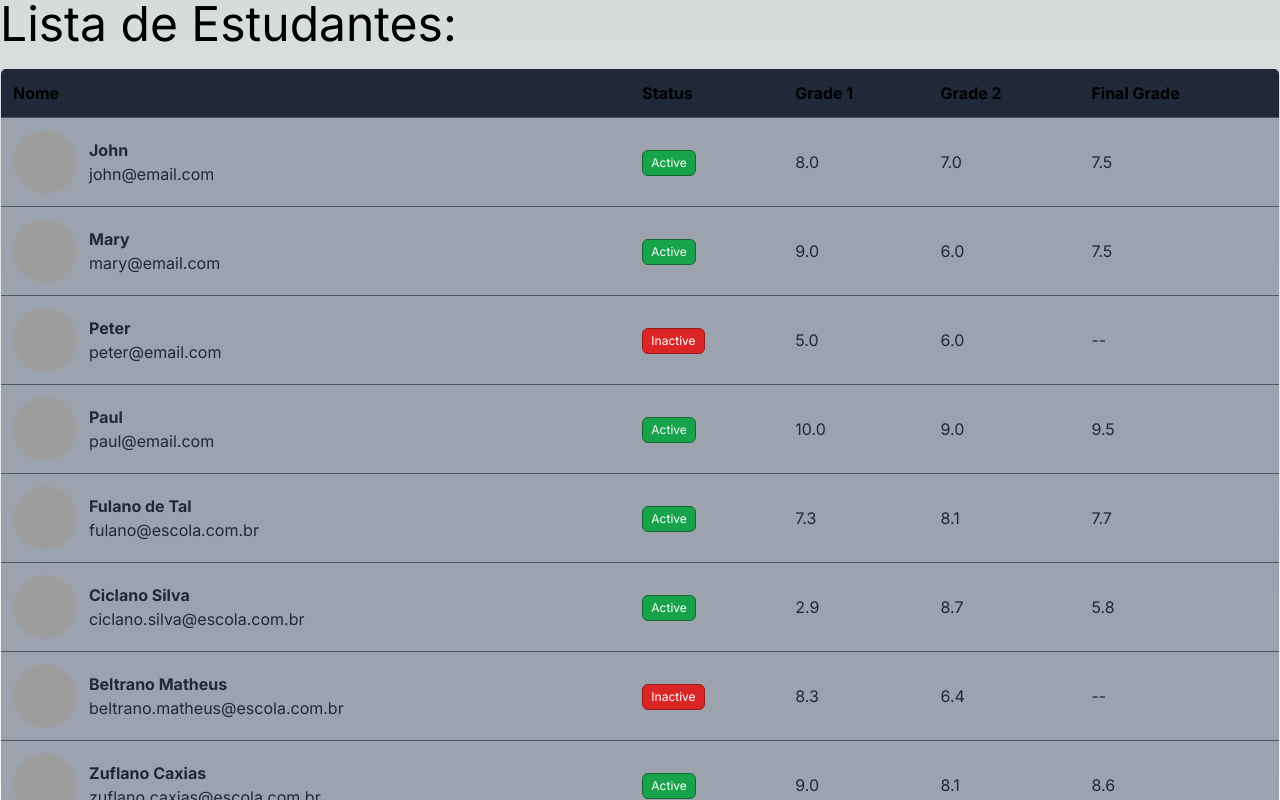
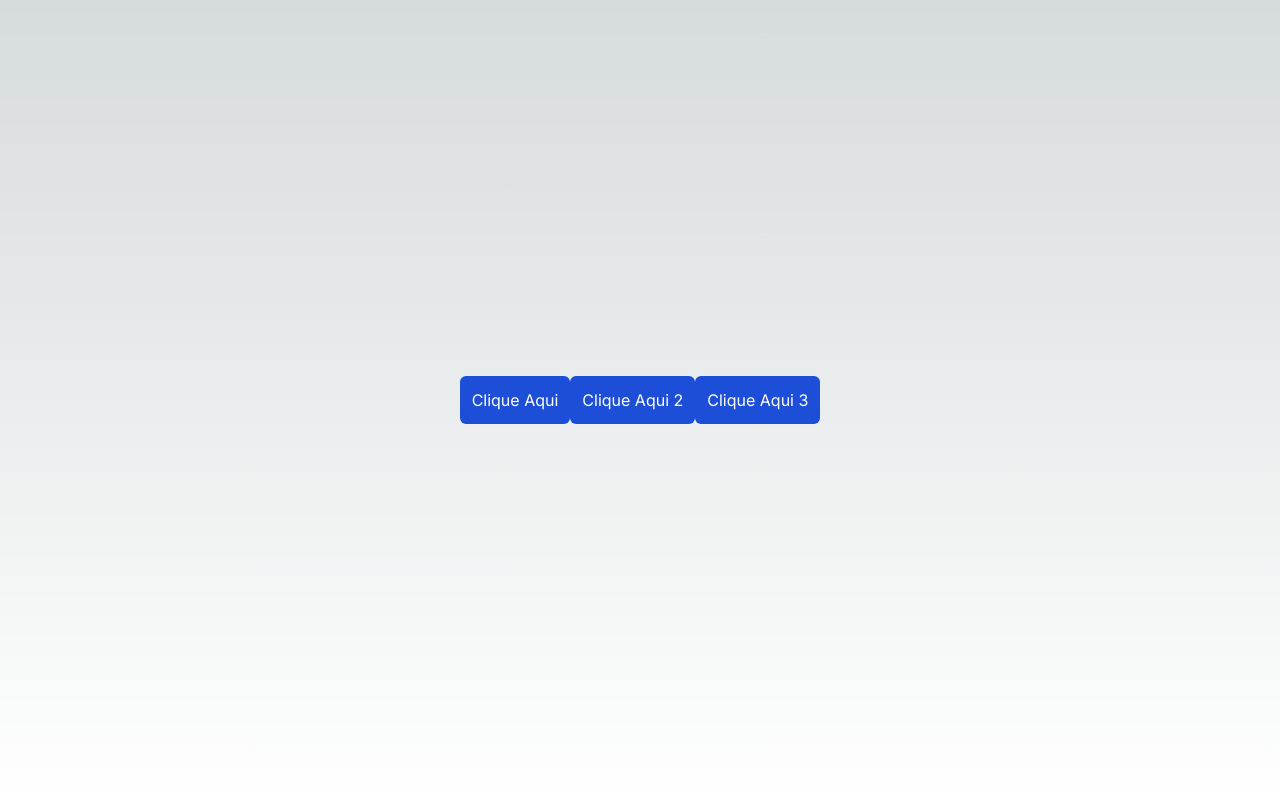
Before and after one commit to PedroTsI/React-Study, a Next.js app: page / in a window 1280 px wide. Shown: the top 800 px of the page. Built offline with nearby package versions, Linux system fonts and the light colour scheme; grey boxes are pictures that could not be loaded.

Commit message:
Props Events

```diff
--- a/src/app/page.tsx
+++ b/src/app/page.tsx
@@ -1,12 +1,18 @@
-import { StudentTable } from "@/components/StudentTable";
-import { students } from "@/data/students";
+"use client"
 
+import {CustomButton} from "@/components/CustomButton";
 
 const Page = () => {
+
+  const handleButton1 = () => alert("clicou no 1 botao")
+  const handleButton2 = () => alert("clicou no 2 botao")
+  const handleButton3 = () => alert("clicou no 3 botao")
+
   return (
-  <div className="container mx-auto">
-    <h1 className="text-5xl mb-5">Lista de Estudantes:</h1>
-    <StudentTable students={students}/>
+  <div className="w-screen h-screen flex justify-center items-center">
+    <CustomButton label="Clique Aqui" onClick={handleButton1}/>
+    <CustomButton label="Clique Aqui 2" onClick={handleButton2}/>
+    <CustomButton label="Clique Aqui 3" onClick={handleButton3}/>
   </div>
   );
 }
--- /dev/null
+++ b/src/components/CustomButton.tsx
@@ -0,0 +1,10 @@
+type Props = {
+    label: string;
+    onClick: () => void;
+}
+
+export const CustomButton = ({label, onClick}: Props) => {
+    return(
+        <button onClick={onClick} className="p-3 text-white bg-blue-700 rounded-md">{label}</button>
+    );
+}
```
